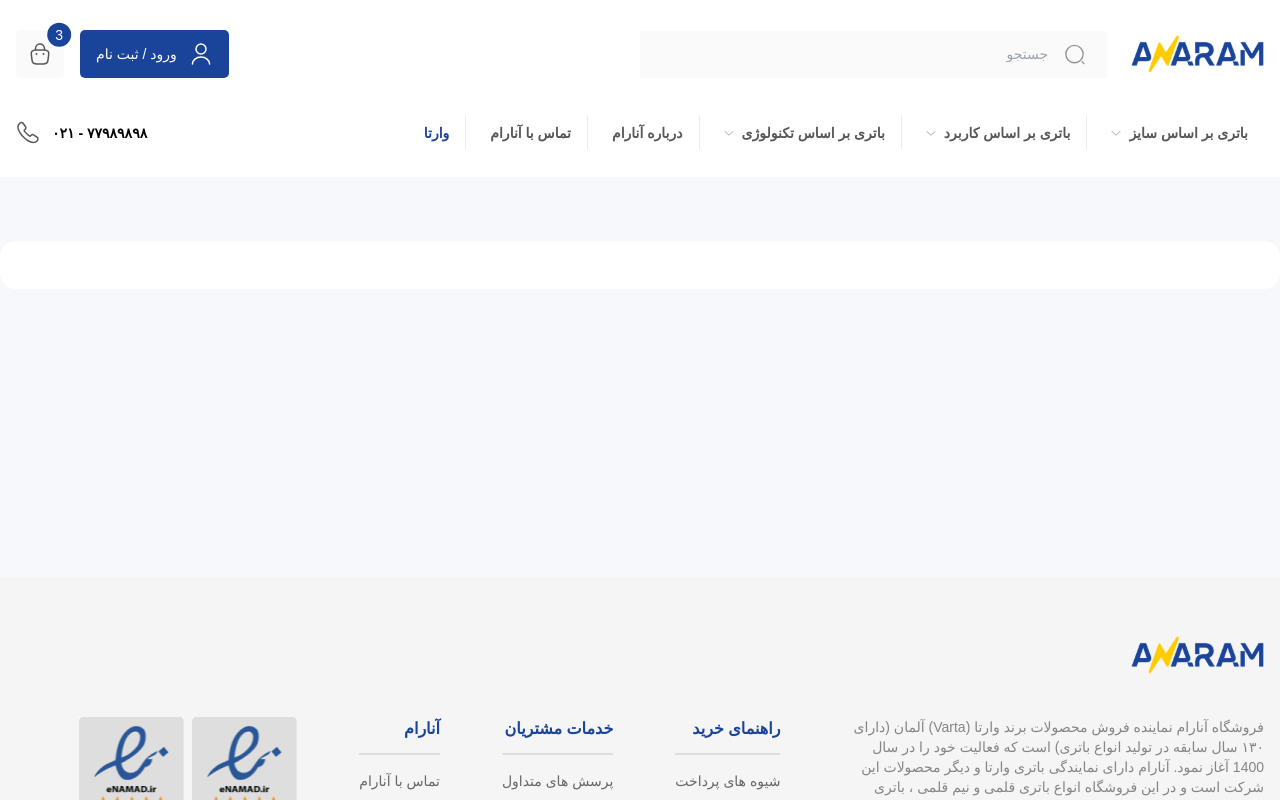
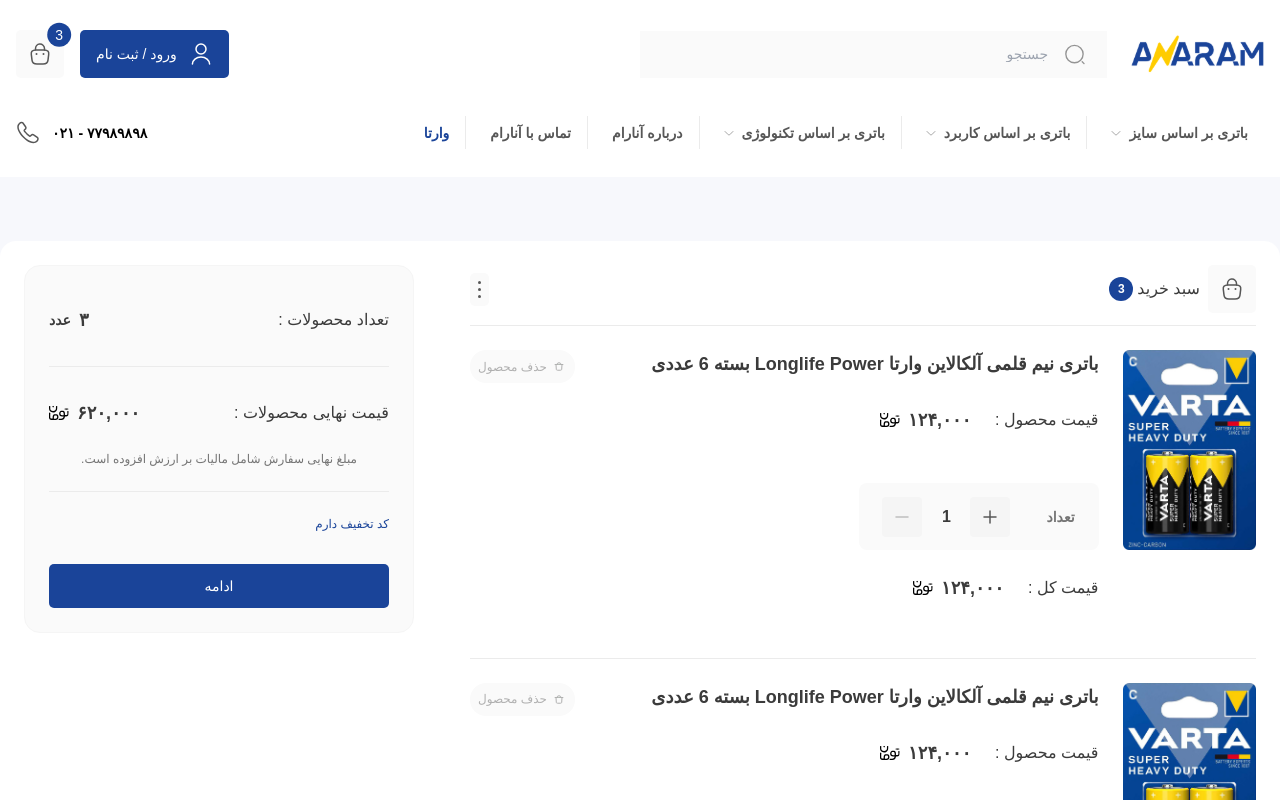
Before and after one commit to mahyarErshad/anaram-react, a React (Create React App) app: page /cart in a window 1280 px wide. Shown: the top 800 px of the page. Built offline with nearby package versions, Linux system fonts and the light colour scheme; a web font is replaced by a local one.

Commit message:
Imported CartHasValue

```diff
--- a/src/Pages/CartPage/CartPage.jsx
+++ b/src/Pages/CartPage/CartPage.jsx
@@ -1,10 +1,10 @@
 import React from "react";
+import CartHasValue from "../../Components/CartPage/CartHasValue";
 
 function CartPage() {
-
   return (
     <section className="flex items-start max-w-[82.5rem] w-full mx-auto rounded-2xl p-6 bg-white mt-16 mb-72 gap-14">
-
+      <CartHasValue />
     </section>
   );
 }
```
